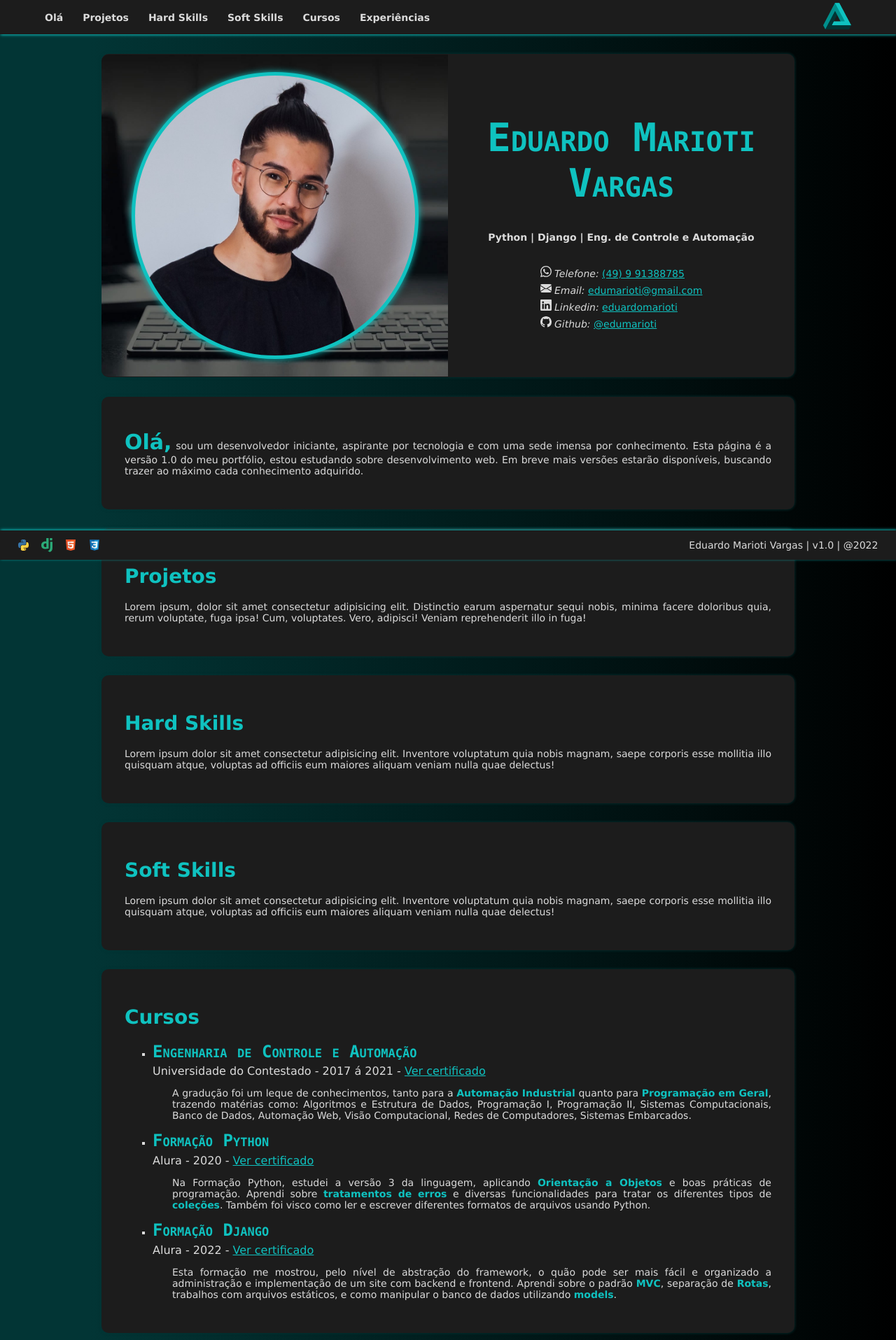
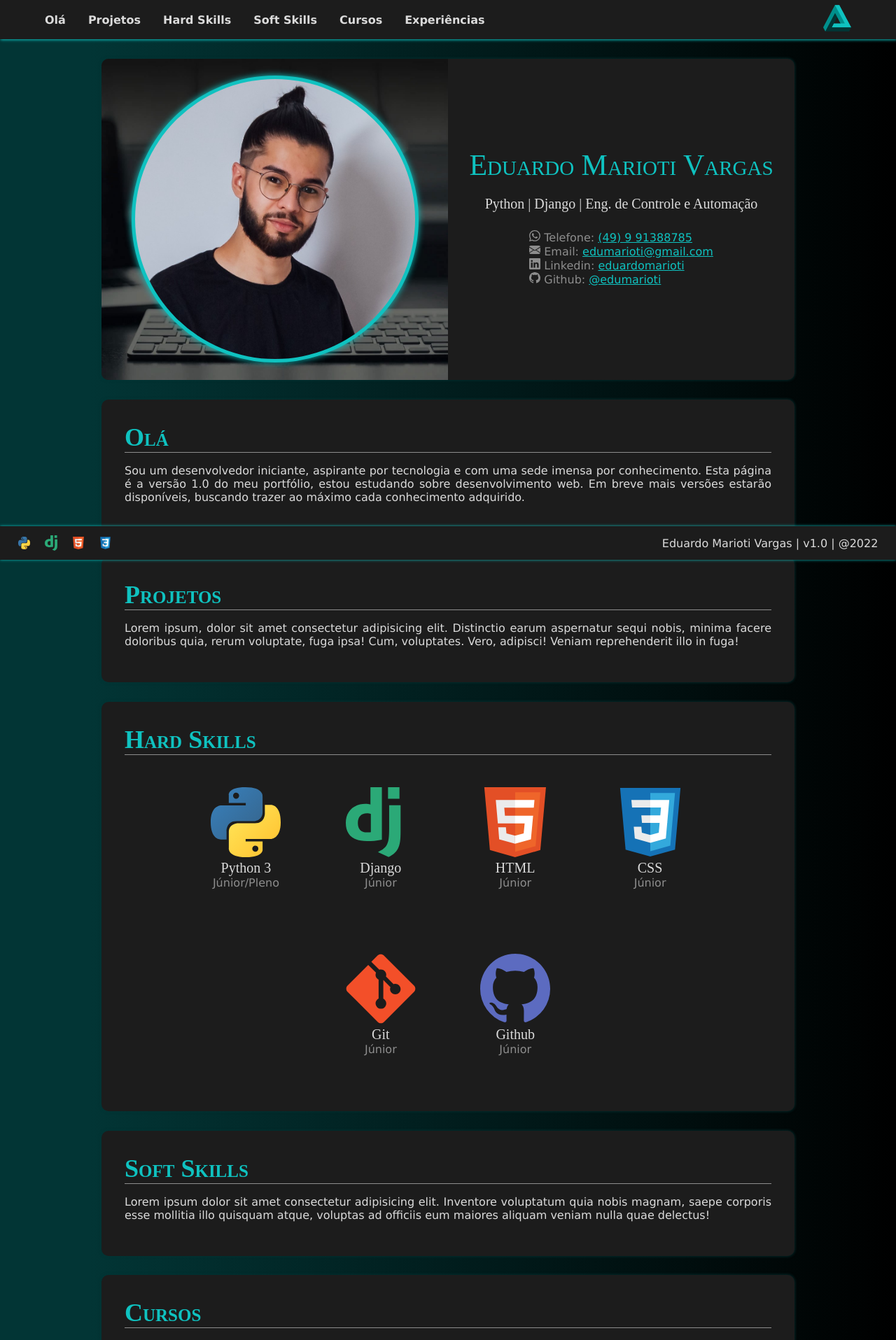
Before and after one commit to edumarioti/Portifolio_Marioti, a Django app: page / in a window 1280 px wide. Shown: the top 1915 px of the page at 70% size. Run offline with Django 4.2, Linux system fonts and the light colour scheme; parts of the project's set-up code (start-up, migrations or seed data) failed here and were passed over.

Commit message:
alteração de cursos e hardskills

```diff
--- a/portifolio_marioti/static/CSS/styles.css
+++ b/portifolio_marioti/static/CSS/styles.css
@@ -8,11 +8,12 @@
   --green-1: #0fc2c0;
   --green-2: #023535;
 
-  --font-monospace: 16px "Lucida Console";
-  --font-regular: 14px  Verdana;
+  --font-emphasis: 16px "Constantia";
+  --font-regular: 16px  "Lucida Sans";
   --font-white: #dbdbdb;
   --font-black: #313133;
   --font-green: #0fc2c0;
+  --font-gray: #8d8d8d;
 }
 
 html, body {
@@ -63,6 +64,7 @@ body {
   font-weight: bold;
 
 }
+
 .header__links a:hover, .sidebar a:hover  {
   color: var(--green-1);
 }
@@ -70,13 +72,9 @@ body {
 :target {
   scroll-margin-top: 4em;
 }
+
 :target h1 {
   color: var(--font-green);
-}
-
-.bi-x:hover, .bi-list:hover{
-  transition: 0.4s;
-  color: var(--green-1);
 }
 
 .header__logo_picture {
@@ -107,6 +105,12 @@ body {
   z-index: 10;
 }
 
+.side_bar__button:hover{
+  transition: 0.4s;
+  color: var(--green-1);
+}
+
+
 @media screen and (max-width: 780px){
   .header__btn_menu {
     display: block;
@@ -132,8 +136,9 @@ body {
 /* --------------------- Main ---------------------*/
 .main {
   padding-top: 3.5em;
-  padding-bottom: 5.5em;
+  padding-bottom: 10em;
   max-width: 1100px;
+  margin-bottom: 3%;
 }
 
 .content_div {
@@ -148,8 +153,12 @@ body {
   text-align: justify;
 }
 
-.content_div h1 {
+.content_div__titles {
+  font: bold var(--font-emphasis);
+  font-size: 36px;
+  font-variant: small-caps;
   color: var(--font-green);
+  border-bottom: 1px solid var(--gray-1);
 }
 
 /* --------------------- Perfil ---------------------*/
@@ -158,9 +167,12 @@ body {
   padding: 0;
   display: flex;
   align-items: center;
+
 }
 
 .perfil__images {
+  margin: 0;
+  padding: 0;
   border-radius: 10px 0 0 10px;
   width: 50%;
   min-width: 50%;
@@ -179,8 +191,6 @@ body {
 }
 
 .perfil__picture img{
-  padding: 0;
-  margin: 0;
   width: 100%;
   max-width: 400px;
   max-height: 400px;
@@ -192,36 +202,39 @@ body {
   border-radius: 50%;
 }
 
+.perfil__info {
+  display: block;
+  width: 50%;
+  padding: 2%;
+}
+
 .perfil__name, .perfil__attributes {
   text-align: center;
+  font: var(--font-emphasis);
 }
 
 .perfil__name {
-  font: var(--font-monospace);
-  font-size: 28px;
+  padding: 10px 0;
+  font-size: 42px;
   color: var(--font-green);
   font-variant: small-caps;
+}
 
-}
-.perfil__info {
-  display: block;
-  width: 50%;
-  padding: 5%;
+.perfil__attributes {
+  font-size: 20px;
+  padding: 10px 0;
 }
 
 .perfil__contact_list {
   display: flex;
   justify-content: center;
+  color: var(--font-gray);
 }
 
 .perfil__contact_list ul{
   justify-content: center;
   list-style: none;
   padding: 0;
-}
-
-.perfil__contact_list ul li {
-  padding-bottom: 5px;
 }
 
 .perfil__contact_list a{
@@ -261,15 +274,51 @@ body {
 
 }
 
-
+/* --------------------- Hello ---------------------*/
 .hello b {
   font-size: 30px;
   color: var(--font-green);
 }
 
+/* --------------------- Hard Skills ---------------------*/
 
+.hard_skills_list {
+  display: flex;
+  flex-wrap: wrap;
+  justify-content: center;
+}
+
+.hard_skills_item {
+
+  border-radius: 10px;
+  margin: 2%;
+  padding: 3%;
+  text-align: center;
+}
+
+.hard_skills_icon img{
+
+  width: 100px;
+  height: 100px;
+}
+
+.hard_skills_name {
+  font: var(--font-emphasis);
+  font-size: 20px;
+}
+
+.hard_skills_level {
+  color: var(--font-gray);
+}
+/* --------------------- Courses ---------------------*/
 .courses ul{
-  list-style: square;
+  list-style: none;
+  padding-left: 0;
+}
+
+.courses ul li {
+  padding: 2em;
+  border-bottom: 1px solid var(--gray-1);
 }
 
 .courses b {
@@ -277,11 +326,11 @@ body {
 }
 
 .courses a {
-  color: var(--font-green);
+  color: var(--font-gray);
 }
 
 .course__title {
-  font: bold var(--font-monospace);
+  font: bold var(--font-emphasis);
   font-variant: small-caps;
   font-size: 24px;
   color: var(--font-green);
@@ -289,12 +338,9 @@ body {
 }
 
 .course__institution {
+  color: var(--font-gray);
   font: var(--font-regular);
   font-size: 16px;
-}
-
-.course__description, .course__hard_skills {
-  padding-left: 2em;
 }
 
 /* --------------------- Footer ---------------------*/
@@ -308,7 +354,7 @@ body {
   width: 96%;
   padding: 0 2%;
   z-index: 1;
-  box-shadow: 1px -1px 4px var(--green-1);
+  box-shadow: 0px 0px 4px var(--green-1);
   display: flex;
   flex-direction: row;
   justify-content: space-between;
--- a/templates/base.html
+++ b/templates/base.html
@@ -22,6 +22,8 @@
     {% block content %}
 
     {% endblock content %}
+    <br>
+    <br>
     </main>
 
     {% include 'partials/_footer.html' %}
--- a/templates/marioti/index.html
+++ b/templates/marioti/index.html
@@ -11,12 +11,13 @@
     </div>
 
     <div class="perfil__info">
+
         <div class="perfil__name">
-            <h1>Eduardo Marioti Vargas</h1>
+            Eduardo Marioti Vargas
         </div>
 
         <div class="perfil__attributes">
-            <h4> Python | Django | Eng. de Controle e Automação </h4>
+            Python | Django | Eng. de Controle e Automação
         </div>
 
         <div class="perfil__contact_list">
@@ -25,25 +26,25 @@
                     <svg xmlns="http://www.w3.org/2000/svg" width="16" height="16" fill="currentColor" class="bi bi-whatsapp" viewBox="0 0 16 16">
                         <path d="M13.601 2.326A7.854 7.854 0 0 0 7.994 0C3.627 0 .068 3.558.064 7.926c0 1.399.366 2.76 1.057 3.965L0 16l4.204-1.102a7.933 7.933 0 0 0 3.79.965h.004c4.368 0 7.926-3.558 7.93-7.93A7.898 7.898 0 0 0 13.6 2.326zM7.994 14.521a6.573 6.573 0 0 1-3.356-.92l-.24-.144-2.494.654.666-2.433-.156-.251a6.56 6.56 0 0 1-1.007-3.505c0-3.626 2.957-6.584 6.591-6.584a6.56 6.56 0 0 1 4.66 1.931 6.557 6.557 0 0 1 1.928 4.66c-.004 3.639-2.961 6.592-6.592 6.592zm3.615-4.934c-.197-.099-1.17-.578-1.353-.646-.182-.065-.315-.099-.445.099-.133.197-.513.646-.627.775-.114.133-.232.148-.43.05-.197-.1-.836-.308-1.592-.985-.59-.525-.985-1.175-1.103-1.372-.114-.198-.011-.304.088-.403.087-.088.197-.232.296-.346.1-.114.133-.198.198-.33.065-.134.034-.248-.015-.347-.05-.099-.445-1.076-.612-1.47-.16-.389-.323-.335-.445-.34-.114-.007-.247-.007-.38-.007a.729.729 0 0 0-.529.247c-.182.198-.691.677-.691 1.654 0 .977.71 1.916.81 2.049.098.133 1.394 2.132 3.383 2.992.47.205.84.326 1.129.418.475.152.904.129 1.246.08.38-.058 1.171-.48 1.338-.943.164-.464.164-.86.114-.943-.049-.084-.182-.133-.38-.232z"/>
                     </svg>
-                    <i>Telefone: </i><a href="https://wa.me/5549991388785" target="_blank" rel="external">(49) 9 91388785</a>
+                    Telefone: <a href="https://wa.me/5549991388785" target="_blank" rel="external">(49) 9 91388785</a>
                 </li>
                 <li>
                     <svg xmlns="http://www.w3.org/2000/svg" width="16" height="16" fill="currentColor" class="bi bi-envelope-fill" viewBox="0 0 16 16">
                         <path d="M.05 3.555A2 2 0 0 1 2 2h12a2 2 0 0 1 1.95 1.555L8 8.414.05 3.555ZM0 4.697v7.104l5.803-3.558L0 4.697ZM6.761 8.83l-6.57 4.027A2 2 0 0 0 2 14h12a2 2 0 0 0 1.808-1.144l-6.57-4.027L8 9.586l-1.239-.757Zm3.436-.586L16 11.801V4.697l-5.803 3.546Z"/>
                     </svg>
-                    <i>Email: </i><a href="mailto:edumarioti@gmail.com" target="_blank" rel="external">edumarioti@gmail.com</a>
+                    Email: <a href="mailto:edumarioti@gmail.com" target="_blank" rel="external">edumarioti@gmail.com</a>
                 </li>
                 <li>
                     <svg xmlns="http://www.w3.org/2000/svg" width="16" height="16" fill="currentColor" class="bi bi-linkedin" viewBox="0 0 16 16">
                         <path d="M0 1.146C0 .513.526 0 1.175 0h13.65C15.474 0 16 .513 16 1.146v13.708c0 .633-.526 1.146-1.175 1.146H1.175C.526 16 0 15.487 0 14.854V1.146zm4.943 12.248V6.169H2.542v7.225h2.401zm-1.2-8.212c.837 0 1.358-.554 1.358-1.248-.015-.709-.52-1.248-1.342-1.248-.822 0-1.359.54-1.359 1.248 0 .694.521 1.248 1.327 1.248h.016zm4.908 8.212V9.359c0-.216.016-.432.08-.586.173-.431.568-.878 1.232-.878.869 0 1.216.662 1.216 1.634v3.865h2.401V9.25c0-2.22-1.184-3.252-2.764-3.252-1.274 0-1.845.7-2.165 1.193v.025h-.016a5.54 5.54 0 0 1 .016-.025V6.169h-2.4c.03.678 0 7.225 0 7.225h2.4z"/>
                     </svg>
-                    <i>Linkedin: </i><a href="https://www.linkedin.com/in/eduardomarioti/" target="_blank" rel="external">eduardomarioti</a>
+                    Linkedin: <a href="https://www.linkedin.com/in/eduardomarioti/" target="_blank" rel="external">eduardomarioti</a>
                 </li>
                 <li>
                     <svg xmlns="http://www.w3.org/2000/svg" width="16" height="16" fill="currentColor" class="bi bi-github" viewBox="0 0 16 16">
                         <path d="M8 0C3.58 0 0 3.58 0 8c0 3.54 2.29 6.53 5.47 7.59.4.07.55-.17.55-.38 0-.19-.01-.82-.01-1.49-2.01.37-2.53-.49-2.69-.94-.09-.23-.48-.94-.82-1.13-.28-.15-.68-.52-.01-.53.63-.01 1.08.58 1.23.82.72 1.21 1.87.87 2.33.66.07-.52.28-.87.51-1.07-1.78-.2-3.64-.89-3.64-3.95 0-.87.31-1.59.82-2.15-.08-.2-.36-1.02.08-2.12 0 0 .67-.21 2.2.82.64-.18 1.32-.27 2-.27.68 0 1.36.09 2 .27 1.53-1.04 2.2-.82 2.2-.82.44 1.1.16 1.92.08 2.12.51.56.82 1.27.82 2.15 0 3.07-1.87 3.75-3.65 3.95.29.25.54.73.54 1.48 0 1.07-.01 1.93-.01 2.2 0 .21.15.46.55.38A8.012 8.012 0 0 0 16 8c0-4.42-3.58-8-8-8z"/>
                     </svg>
-                    <i>Github: </i><a href="https://github.com/edumarioti" target="_blank" rel="external">@edumarioti</a>
+                    Github: <a href="https://github.com/edumarioti" target="_blank" rel="external">@edumarioti</a>
                 </li>
             </ul>
         </div>
@@ -52,29 +53,75 @@
 </div>
 
 <div id="hello" class="content_div hello">
-    <p> <b>Olá,</b> sou um desenvolvedor iniciante, aspirante por tecnologia e com uma sede
+    <div class="content_div__titles">Olá</div>
+    <p> Sou um desenvolvedor iniciante, aspirante por tecnologia e com uma sede
         imensa por conhecimento. Esta página é a versão 1.0 do meu portfólio, estou estudando
         sobre desenvolvimento web. Em breve mais versões estarão disponíveis, buscando trazer
         ao máximo cada conhecimento adquirido.
-    </div>
+</div>
 
 <div id="projects" class="content_div projects">
-    <h1>Projetos</h1>
+    <div class="content_div__titles">Projetos</div>
     <p>Lorem ipsum, dolor sit amet consectetur adipisicing elit. Distinctio earum aspernatur sequi nobis, minima facere doloribus quia, rerum voluptate, fuga ipsa! Cum, voluptates. Vero, adipisci! Veniam reprehenderit illo in fuga!</p>
 </div>
 
-<div id="hard_skills" class="content_div hards_kills">
-    <h1>Hard Skills</h1>
-    <p>Lorem ipsum dolor sit amet consectetur adipisicing elit. Inventore voluptatum quia nobis magnam, saepe corporis esse mollitia illo quisquam atque, voluptas ad officiis eum maiores aliquam veniam nulla quae delectus!</p>
+<div id="hard_skills" class="content_div hard_skills">
+    <div class="content_div__titles">Hard Skills</div>
+
+    <div class="hard_skills_list">
+        <div class="hard_skills_item">
+            <div class="hard_skills_icon">
+                <img src="{% static 'img/icons/python.svg'%}" alt="logo python">
+            </div>
+            <div class="hard_skills_name">Python 3</div>
+            <div class="hard_skills_level">Júnior/Pleno</div>
+        </div>
+        <div class="hard_skills_item">
+            <div class="hard_skills_icon">
+                <img src="{% static 'img/icons/django.svg'%}" alt="logo python">
+            </div>
+            <div class="hard_skills_name">Django</div>
+            <div class="hard_skills_level">Júnior</div>
+        </div>
+        <div class="hard_skills_item">
+            <div class="hard_skills_icon">
+                <img src="{% static 'img/icons/html.svg'%}" alt="logo python">
+            </div>
+            <div class="hard_skills_name">HTML</div>
+            <div class="hard_skills_level">Júnior</div>
+        </div>
+        <div class="hard_skills_item">
+            <div class="hard_skills_icon">
+                <img src="{% static 'img/icons/css.svg'%}" alt="logo python">
+            </div>
+            <div class="hard_skills_name">CSS</div>
+            <div class="hard_skills_level">Júnior</div>
+        </div>
+        <div class="hard_skills_item">
+            <div class="hard_skills_icon">
+                <img src="{% static 'img/icons/git.svg'%}" alt="logo python">
+            </div>
+            <div class="hard_skills_name">Git</div>
+            <div class="hard_skills_level">Júnior</div>
+        </div>
+        <div class="hard_skills_item">
+            <div class="hard_skills_icon">
+                <img src="{% static 'img/icons/github.svg'%}" alt="logo python">
+            </div>
+            <div class="hard_skills_name">Github</div>
+            <div class="hard_skills_level">Júnior</div>
+        </div>
+
+    </div>
 </div>
 
-<div id="soft_skills" class="content_div softs_kills">
-    <h1>Soft Skills</h1>
+<div id="soft_skills" class="content_div soft_skills">
+    <div class="content_div__titles">Soft Skills</div>
     <p>Lorem ipsum dolor sit amet consectetur adipisicing elit. Inventore voluptatum quia nobis magnam, saepe corporis esse mollitia illo quisquam atque, voluptas ad officiis eum maiores aliquam veniam nulla quae delectus!</p>
 </div>
 
 <div id="courses" class="content_div courses">
-    <h1>Cursos</h1>
+    <div class="content_div__titles">Cursos</div>
 
     <ul>
         <li>
@@ -88,7 +135,7 @@
                 Visão Computacional, Redes de Computadores, Sistemas Embarcados.</p>
         </li>
         <li>
-            <div class="course__title"> Formação Python</div>
+            <div class="course__title"> Formação Python - 90h</div>
             <div class="course__institution"> Alura - 2020 -
                 <a href="https://cursos.alura.com.br/degree/certificate/23dc2140-8569-483b-9030-ddf359ce119a" target="_blank" >Ver certificado</a></div>
             <p class="course__description"> Na Formação Python, estudei a versão 3 da linguagem, aplicando <b>Orientação a Objetos</b>
@@ -96,7 +143,7 @@
                  tratar os diferentes tipos de <b>coleções</b>. Também foi visco como ler e escrever diferentes formatos de arquivos usando Python.</p>
         </li>
         <li>
-            <div class="course__title"> Formação Django</div>
+            <div class="course__title"> Formação Django - 67h</div>
             <div class="course__institution"> Alura - 2022 -
                 <a href="https://cursos.alura.com.br/degree/certificate/b70d6964-6842-4098-afdb-565cdcd00c82" target="_blank" >Ver certificado</a></div>
             <p class="course__description"> Esta formação me mostrou, pelo nível de abstração do framework, o quão pode ser mais fácil e organizado a
@@ -104,13 +151,17 @@
                 separação de <b>Rotas</b>, trabalhos com arquivos estáticos, e como manipular o banco de dados utilizando <b>models</b>.
                 </p>
         </li>
+        <li>
+            <div class="course__title"> Administração de Redes - 25h de 86h</div>
+            <div class="course__institution"> Alura - Cursando </div>
+            <p class="course__description"></p>
+        </li>
     </ul>
 </div>
 
 <div id="experiences" class="content_div experiences">
-    <h1>Experiências</h1>
+    <div class="content_div__titles">Experiências</div>
     <p>Lorem ipsum, dolor sit amet consectetur adipisicing elit. Sed qui molestias doloremque? Minus quidem tempore voluptates labore, mollitia amet, velit dolorum eius animi quae illo eaque ab obcaecati! Molestias, quidem!</p>
 </div>
 
-
-{% endblock %}
+{% endblock %}''
--- a/templates/partials/_header.html
+++ b/templates/partials/_header.html
@@ -12,7 +12,7 @@
         </div>
 
         <button onclick="toggle_sidebar()" class="header__btn_menu">
-            <svg xmlns="http://www.w3.org/2000/svg" width="30" height="30" fill="currentColor" class="bi bi-list" viewBox="0 0 16 16">
+            <svg xmlns="http://www.w3.org/2000/svg" width="30" height="30" fill="currentColor" class="side_bar__button" viewBox="0 0 16 16">
                 <path fill-rule="evenodd" d="M2.5 12a.5.5 0 0 1 .5-.5h10a.5.5 0 0 1 0 1H3a.5.5 0 0 1-.5-.5zm0-4a.5.5 0 0 1 .5-.5h10a.5.5 0 0 1 0 1H3a.5.5 0 0 1-.5-.5zm0-4a.5.5 0 0 1 .5-.5h10a.5.5 0 0 1 0 1H3a.5.5 0 0 1-.5-.5z"/>
             </svg>
         </button>
@@ -26,7 +26,7 @@
 
     <div class="sidebar" id="sidebar">
         <button onclick="toggle_sidebar()" class="header__btn_menu">
-            <svg xmlns="http://www.w3.org/2000/svg" width="30" height="30" fill="currentColor" class="bi bi-x" viewBox="0 0 16 16">
+            <svg xmlns="http://www.w3.org/2000/svg" width="30" height="30" fill="currentColor" class="side_bar__button" viewBox="0 0 16 16">
                 <path d="M4.646 4.646a.5.5 0 0 1 .708 0L8 7.293l2.646-2.647a.5.5 0 0 1 .708.708L8.707 8l2.647 2.646a.5.5 0 0 1-.708.708L8 8.707l-2.646 2.647a.5.5 0 0 1-.708-.708L7.293 8 4.646 5.354a.5.5 0 0 1 0-.708z"/>
               </svg>
         </button>
```
Also changed, not shown: static/CSS/styles.css (+77 -31 lines), portifolio_marioti/static/img/icons/c++.svg (added), portifolio_marioti/static/img/icons/git.svg (added), portifolio_marioti/static/img/icons/github.svg, static/img/icons/c++.svg (added), static/img/icons/git.svg (added), static/img/icons/github.svg.
